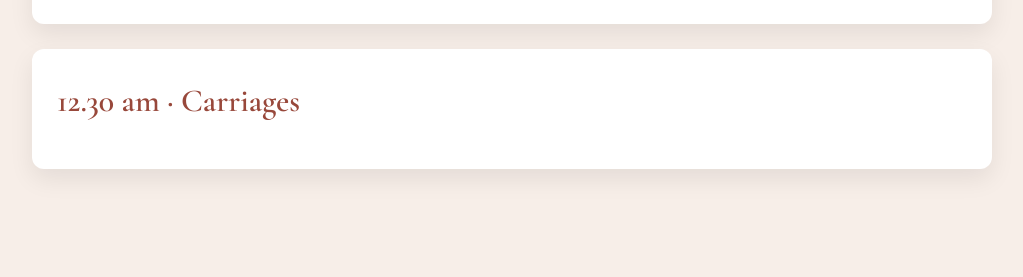
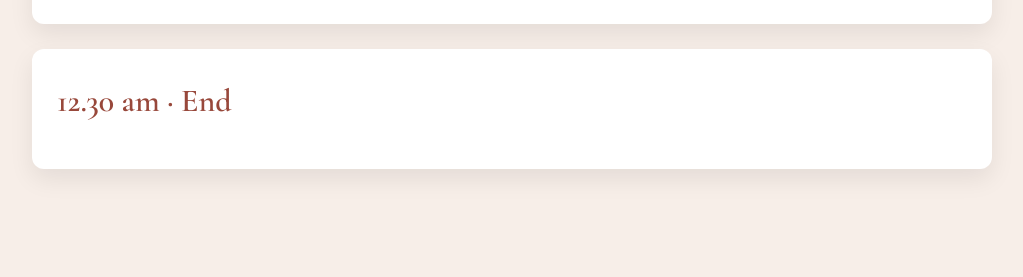
Before and after one commit to 8w68ff5c2r-ai/8w68ff5c2r-ai.github.io, a Jekyll site: the page built from en/index.html, in a window 1280 px wide and 900 px high, scrolled down 2172 px. Shown: the part 179-456 px from the top of the window, without its empty margins (128-1151 px from the left). Built offline with Jekyll 4.4.1, drawn with Linux system fonts in a browser that asks for light colours.

Commit message:
English schedule: 'Carriages' -> 'End'

```diff
--- a/_data/i18n/en.yml
+++ b/_data/i18n/en.yml
@@ -47,7 +47,7 @@ schedule:
   party_coffee: "Coffee &amp; cake"
   party_dinner: "Dinner &amp; dancing"
   venue_route: "Directions to the venue"
-  end_time: "12.30 am · Carriages"
+  end_time: "12.30 am · End"
 
 rsvp:
   title: "RSVP"
```
